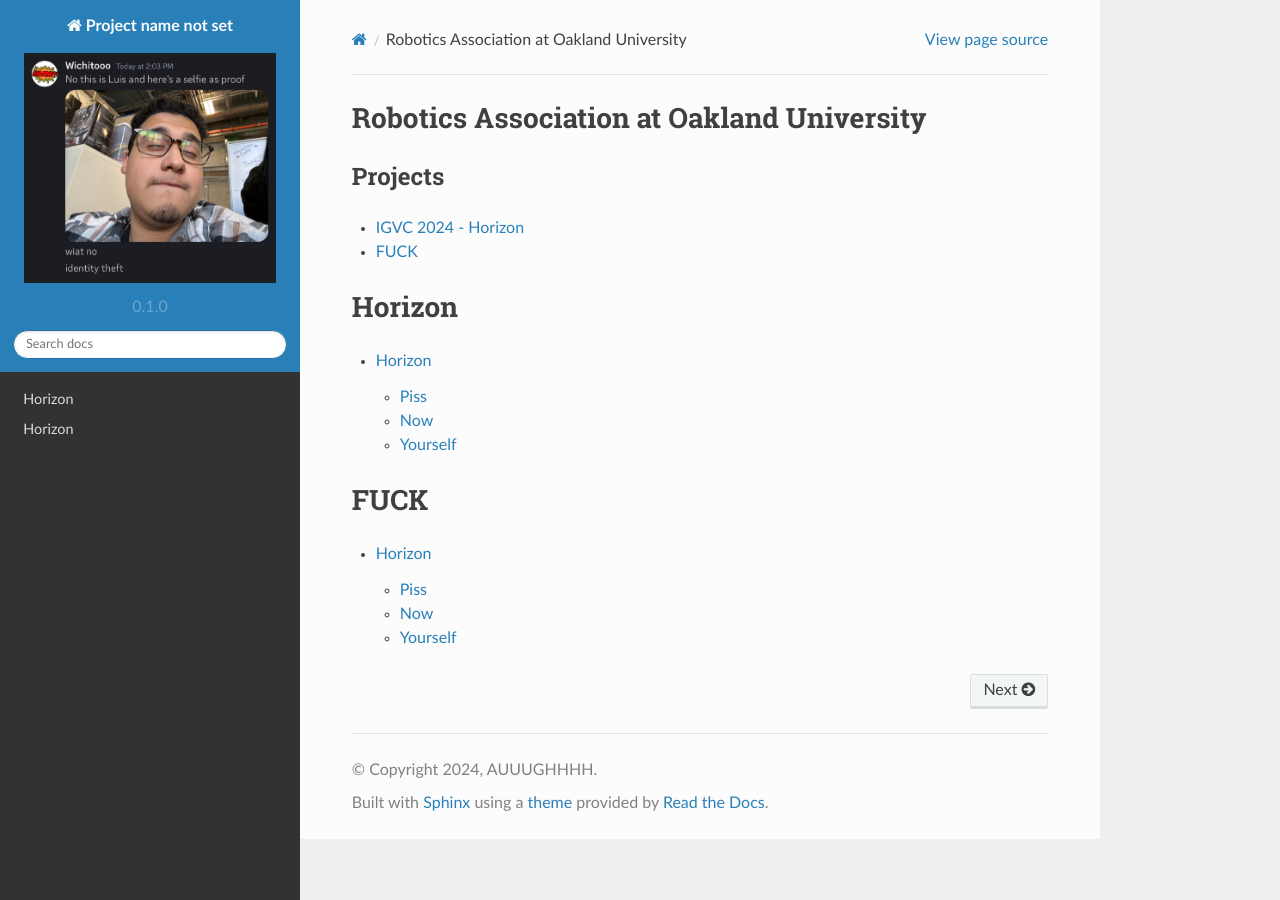
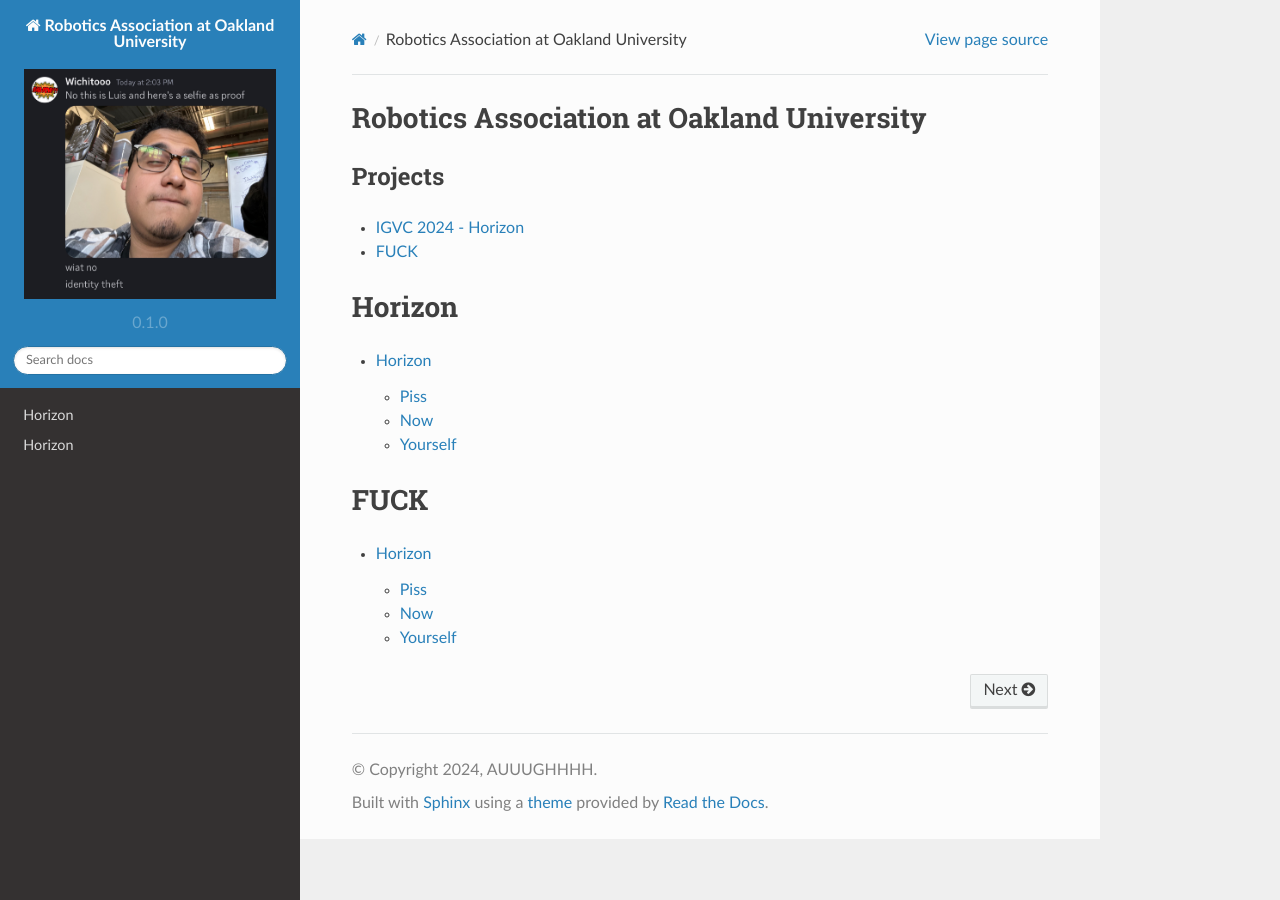
Before and after one commit to AndrewMcGhee/Site-Testing-V2, a Sphinx documentation site: the page built from docs/source/index.rst, in a window 1280 px wide. Built offline with Sphinx 7.4.7 and the Read the Docs theme 2.0.0, drawn with Linux system fonts in a browser that asks for light colours.

Commit message:
nio work y

```diff
--- a/docs/source/conf.py
+++ b/docs/source/conf.py
@@ -2,7 +2,7 @@
 
 # -- Project information
 
-
+project = 'Robotics Association at Oakland University'
 copyright = '2024, AUUUGHHHH'
 author = 'me'
 
```
